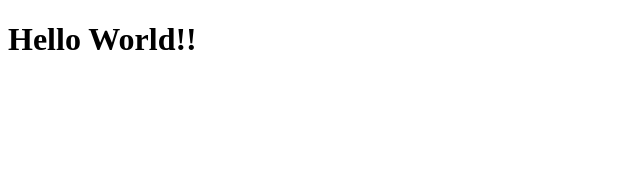
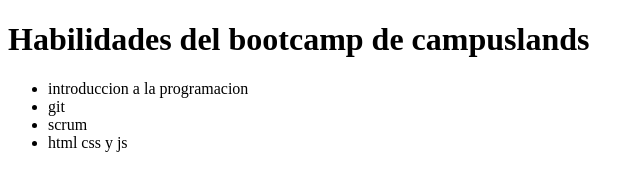
Before and after one commit to cristofer2307/git-branch-conflicto, a plain HTML site: page index.html in a window 1280 px wide. Shown: the whole page, without its empty margins (0-644 px from the left). Drawn offline with Linux system fonts and the light colour scheme.

Commit message:
fead: sparkles: se agregaron las habilidades del bootcam

```diff
--- a/index.html
+++ b/index.html
@@ -4,6 +4,12 @@
     <title>Welcome</title>
 </head>
 <body>
-    <h1> Hello World!!</h1>
+    <h1> Habilidades del bootcamp de campuslands</h1>
+    <ul>
+        <li>introduccion a la programacion</li>
+        <li>git</li>
+        <li>scrum</li>
+        <li>html css y js</li>
+    </ul>
 </body>
 </html>
```
